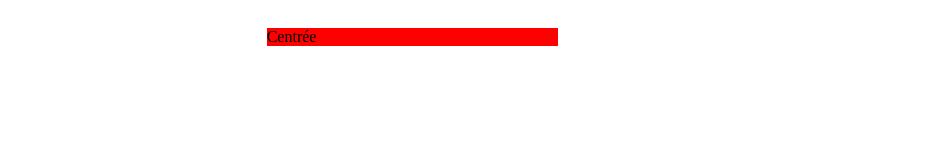
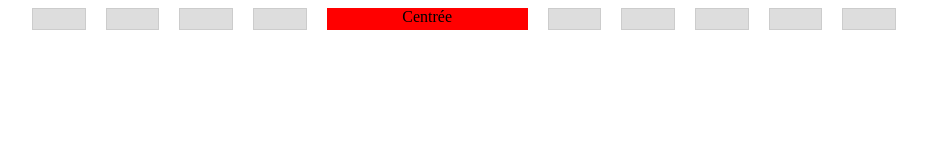
Before and after one commit to PaulMazeau/Grid-system, a plain HTML site: page index.html in a window 1280 px wide. Shown: the whole page, without its empty margins (176-1103 px from the left). Drawn offline with Linux system fonts and the light colour scheme.

Commit message:
grille finale css html

```diff
--- a/index.html
+++ b/index.html
@@ -8,7 +8,16 @@
 </head>
 <body>
     <div class="grid-container">
+        <div class="grid-item"></div>
+        <div class="grid-item"></div>
+        <div class="grid-item"></div>
+        <div class="grid-item"></div>
         <div class="grid-item-centered">Centrée</div>
+        <div class="grid-item"></div>
+        <div class="grid-item"></div>
+        <div class="grid-item"></div>
+        <div class="grid-item"></div>
+        <div class="grid-item"></div>
 
       </div>
 </body>
--- a/style.css
+++ b/style.css
@@ -1,29 +1,23 @@
-.grid-container {
+:root {
+    --gap: 20px;
+    --columns: 12
+  }
+
+  .grid-container {
     display: grid;
-    grid-template-columns: repeat(12, 1fr);
-    column-gap: 20px;
-    row-gap: 20px;
-    padding: 20px;
-}
+    grid-template-columns: repeat(var(--columns), calc((100% - (var(--columns) - 1) * var(--gap)) / var(--columns)));
+    gap: var(--gap);
+    margin-inline: 200px;
+  }
 
 .grid-item {
     background-color: #ddd;
     padding: 10px;
     border: 1px solid #ccc;
-    text-align: center;
 }
 
 .grid-item-centered {
     background-color: red;
     grid-column: 5 / span 3;
+    text-align: center;
 }
-
-@media (max-width: 600px) {
-    .grid-container {
-        grid-template-columns: repeat(8, minmax(150px, 1fr));
-    }
-    .grid-item-centered {
-        /* Ajustement pour une grille de 8 colonnes, si nécessaire */
-        grid-column: 3 / span 3;
-    }
-}
```
